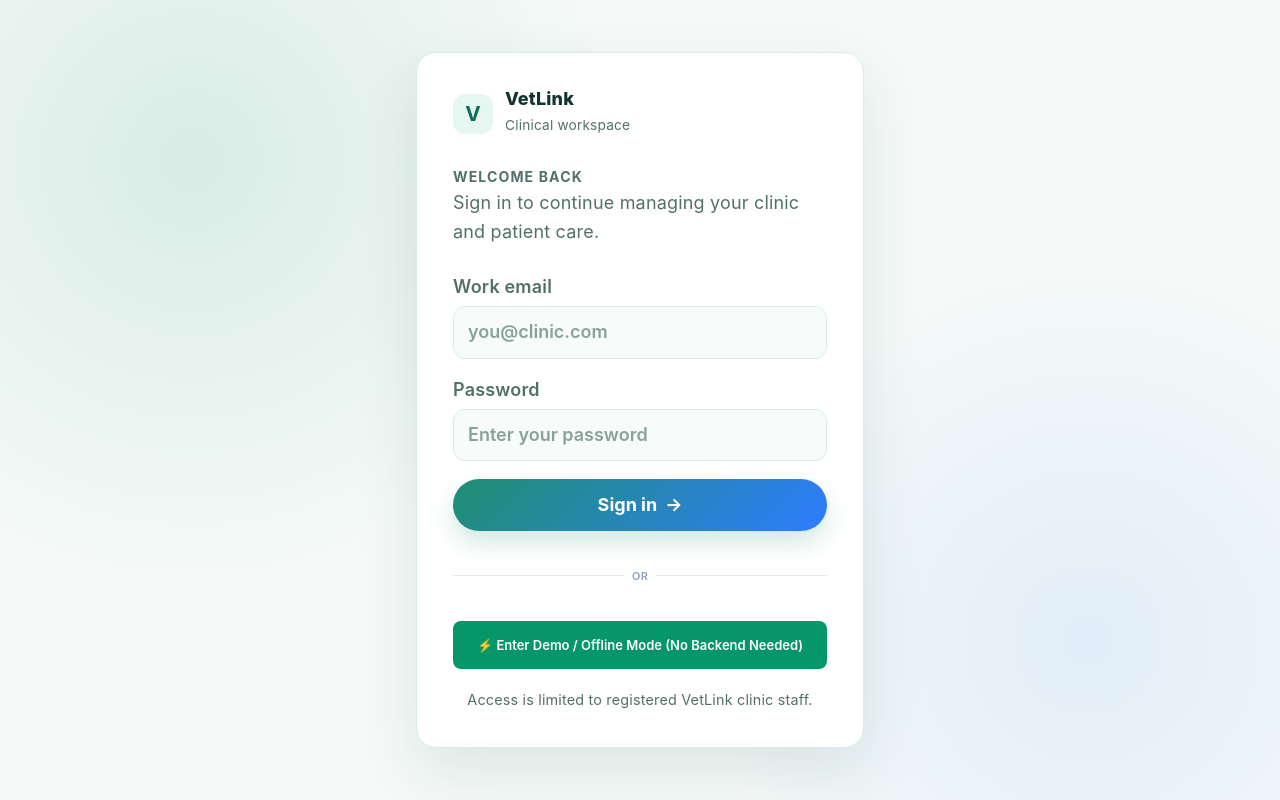
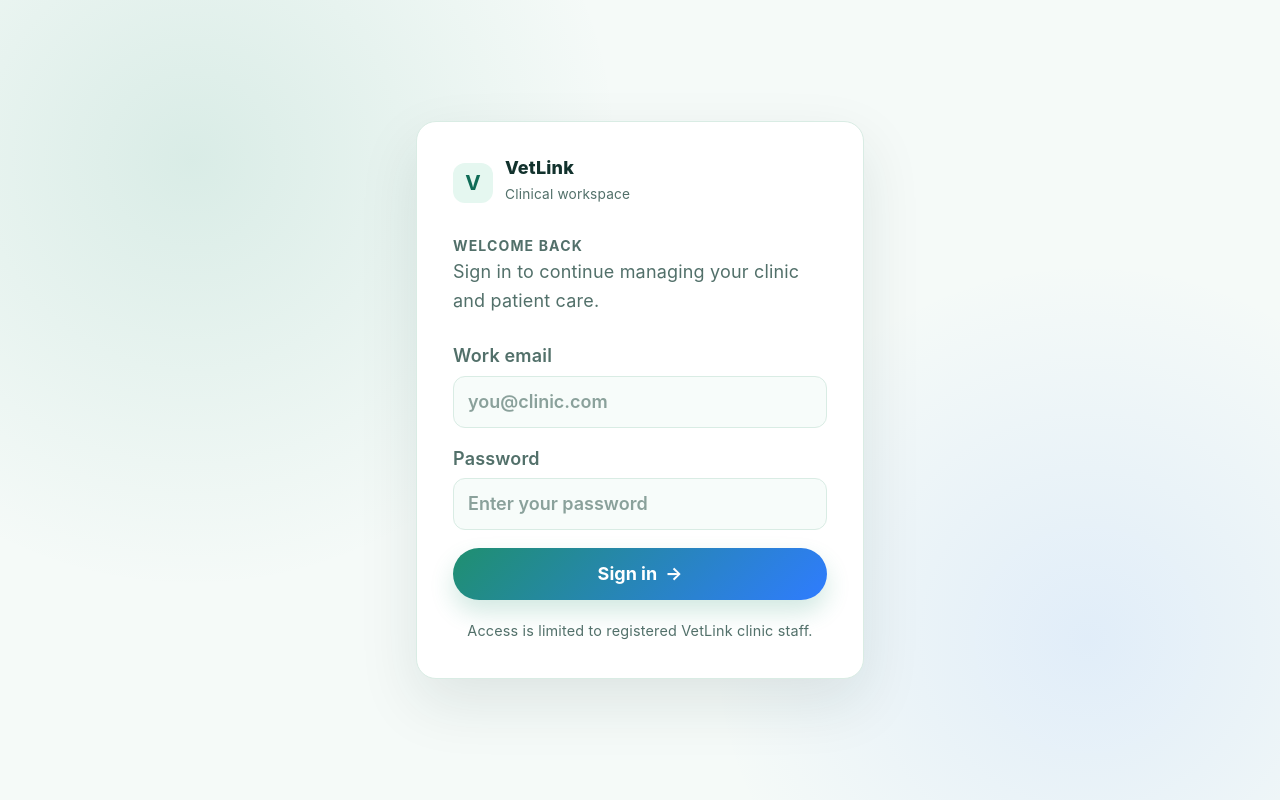
Before and after one commit to BenDC14/vetlink-pwa, a React (Vite) app: page / in a window 1280 px wide. Built offline with nearby package versions, Linux system fonts and the light colour scheme; no server answers.

Commit message:
refactor(auth): restore original login design, remove demo bypass button

```diff
--- a/src/App.jsx
+++ b/src/App.jsx
@@ -181,7 +181,6 @@
           setPassword={setPassword}
           onLogin={handleLogin}
           onChangePassword={handleChangePassword}
-          onOfflineLogin={() => handleOfflineLogin('Clinic Admin')}
         />
       ) : (
         <div className="dashboard-shell">
--- a/src/pages/Login.jsx
+++ b/src/pages/Login.jsx
@@ -1,6 +1,6 @@
 import { useState } from 'react'
 
-export default function Login({ email, password, setEmail, setPassword, onLogin, onChangePassword, onOfflineLogin }) {
+export default function Login({ email, password, setEmail, setPassword, onLogin, onChangePassword }) {
   const [requiresPasswordChange, setRequiresPasswordChange] = useState(false)
   const [newPassword, setNewPassword] = useState('')
   const [confirmPassword, setConfirmPassword] = useState('')
@@ -57,30 +57,6 @@
             <button className="primary-btn" type="submit" disabled={isSubmitting}>
               {isSubmitting ? 'Signing in...' : 'Sign in'} <span aria-hidden="true">-&gt;</span>
             </button>
-            <div style={{ display: 'flex', alignItems: 'center', margin: '14px 0', gap: '8px' }}>
-              <div style={{ flex: 1, height: '1px', background: '#e2e8f0' }} />
-              <span style={{ fontSize: '11px', color: '#94a3b8', fontWeight: 600 }}>OR</span>
-              <div style={{ flex: 1, height: '1px', background: '#e2e8f0' }} />
-            </div>
-            <button
-              type="button"
-              className="action-btn"
-              style={{
-                width: '100%',
-                background: '#059669',
-                color: '#fff',
-                padding: '11px 14px',
-                borderRadius: '8px',
-                fontWeight: 600,
-                fontSize: '13px',
-                cursor: 'pointer',
-                border: 'none',
-                transition: 'background 0.2s',
-              }}
-              onClick={onOfflineLogin}
-            >
-              ⚡ Enter Demo / Offline Mode (No Backend Needed)
-            </button>
           </>
         ) : (
           <>
```
